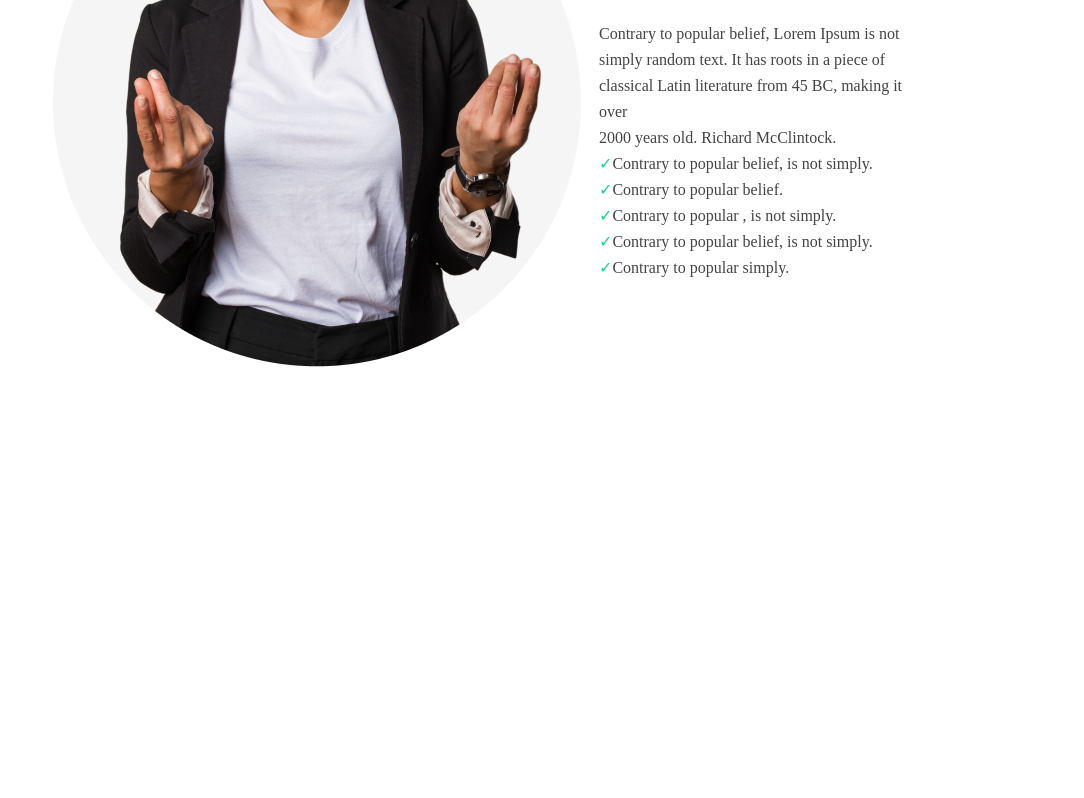
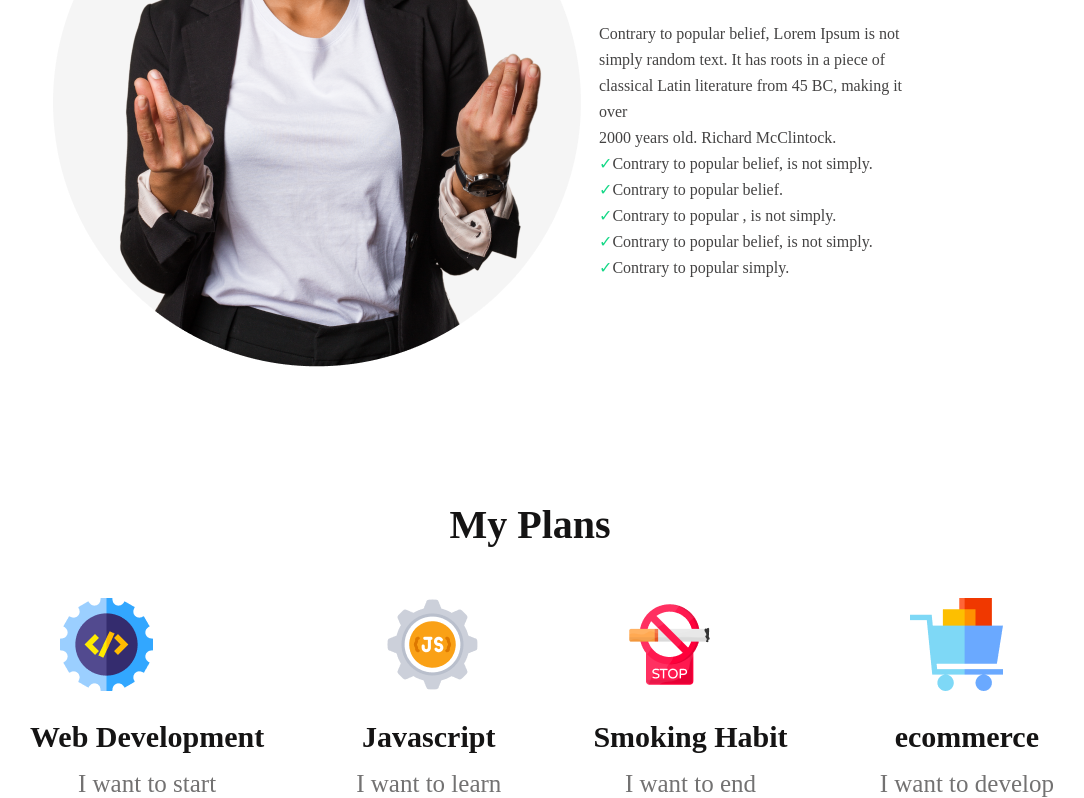
Before and after one commit to Irfankhan20/second-prectice-for-1st-assingment, a plain HTML site: page index.html in a window 1280 px wide. Shown: the part 1292-2090 px from the top of the page, without its empty margins (110-1194 px from the left). Before the commit the page ends 1663 px from the top, so only its background shows below. Drawn offline with Linux system fonts and the light colour scheme.

Commit message:
my plan section has finished

```diff
--- a/index.html
+++ b/index.html
@@ -19,6 +19,7 @@
 
 
     <main>
+        <!-- My failures of previous year section -->
         <section>
             <div class="failure-container">
                 <div>
@@ -39,6 +40,41 @@
 
             </div>
         </section>
+
+        <!-- My Plans section -->
+        <section>
+
+                <h2 id="plantitle">My Plans</h2>
+            <div class="MyPlans-container">
+
+                <div class="plan-item">
+                    <img src="images/icons/web.png" alt="" class="planitem-photo">
+                    <h2 class="planitem-title">Web Development</h2>
+                    <p class="planeitem-discription">I want to start</p>
+                </div>
+
+                <div class="plan-item">
+                    <img src="images/icons/js.png" alt="" class="planitem-photo">
+                    <h2 class="planitem-title">Javascript</h2>
+                    <p class="planeitem-discription">I want to learn</p>
+                </div>
+
+                <div class="plan-item">
+                    <img src="images/icons/smoke.png" alt="" class="planitem-photo">
+                    <h2 class="planitem-title">Smoking Habit</h2>
+                    <p class="planeitem-discription">I want to end</p>
+                </div>
+
+                <div class="plan-item">
+                    <img src="images/icons/ecom.png" alt="" class="planitem-photo">
+                    <h2 class="planitem-title">ecommerce</h2>
+                    <p class="planeitem-discription">I want to develop</p>
+                </div>
+
+
+            </div>
+
+        </section>
     </main>
 
 
--- a/styles/styles.css
+++ b/styles/styles.css
@@ -84,3 +84,37 @@ ul li:before {
     content: '✓';
     color: #16D887;
 }
+
+#plantitle{
+    width: 100%;
+    text-align: center;
+    color: #151414;
+font-size: 40px;
+font-weight: 700;
+padding-top: 130px;
+
+}
+.MyPlans-container{
+    display: flex;
+    width: 80%;
+    justify-content: space-between;
+    padding-left: 140px;
+    padding-top: 50px;
+}
+.planitem-title{
+    color: #151414;
+text-align: center;
+font-size: 30px;
+font-weight: 700;
+padding-top: 25px;
+}
+.planeitem-discription{
+    color: #737272;
+text-align: center;
+font-size: 25px;
+font-weight: 500;
+padding-top: 16px;
+}
+.planitem-photo{
+    padding-left: 30px;
+}
```
